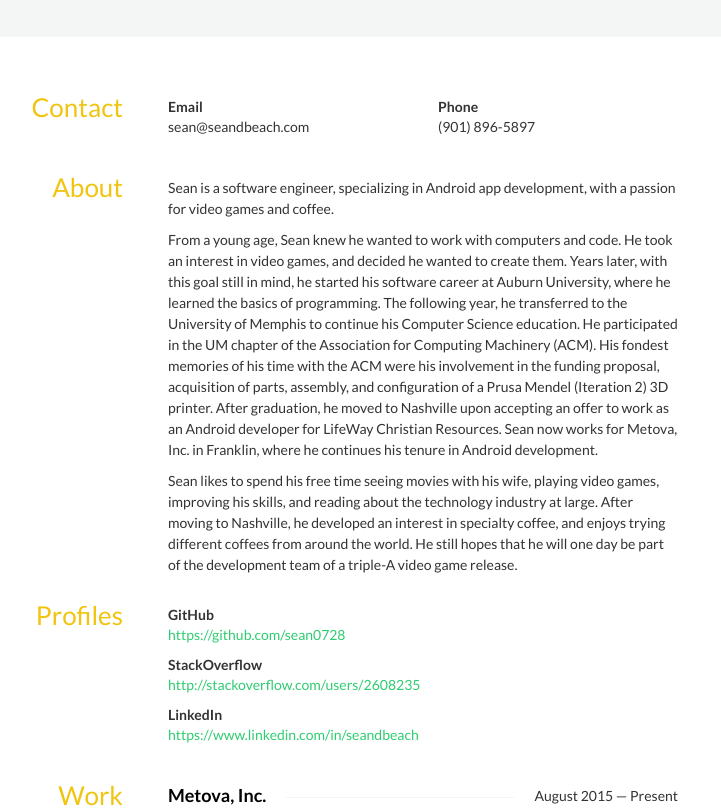
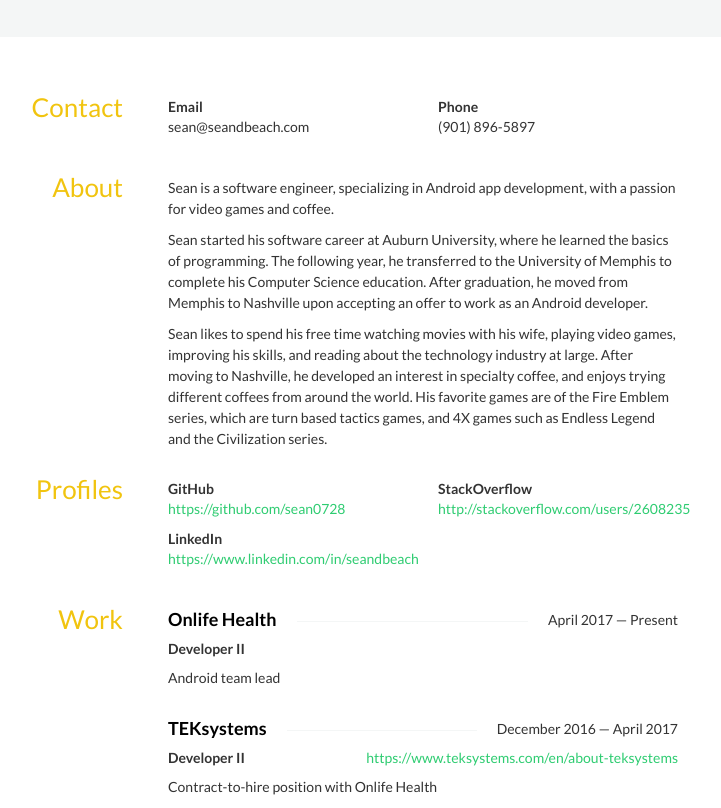
Before and after one commit to sbeach/sbeach.github.io, a plain HTML site: page index.html in a window 1280 px wide. Shown: the part 149-957 px from the top of the page, without its empty margins (307-1028 px from the left). Drawn offline with nearby package versions, Linux system fonts and the light colour scheme; some icons are missing.

Commit message:
Generated updated HTML

```diff
--- a/index.html
+++ b/index.html
@@ -232,8 +232,8 @@
 		</aside>
 		<div class="col-sm-9">
 			<p>Sean is a software engineer, specializing in Android app development, with a passion for video games and coffee.</p>
-			<p>From a young age, Sean knew he wanted to work with computers and code. He took an interest in video games, and decided he wanted to create them. Years later, with this goal still in mind, he started his software career at Auburn University, where he learned the basics of programming. The following year, he transferred to the University of Memphis to continue his Computer Science education. He participated in the UM chapter of the Association for Computing Machinery (ACM). His fondest memories of his time with the ACM were his involvement in the funding proposal, acquisition of parts, assembly, and configuration of a Prusa Mendel (Iteration 2) 3D printer. After graduation, he moved to Nashville upon accepting an offer to work as an Android developer for LifeWay Christian Resources. Sean now works for Metova, Inc. in Franklin, where he continues his tenure in Android development.</p>
-			<p>Sean likes to spend his free time seeing movies with his wife, playing video games, improving his skills, and reading about the technology industry at large. After moving to Nashville, he developed an interest in specialty coffee, and enjoys trying different coffees from around the world. He still hopes that he will one day be part of the development team of a triple-A video game release.</p>
+			<p>Sean started his software career at Auburn University, where he learned the basics of programming. The following year, he transferred to the University of Memphis to complete his Computer Science education. After graduation, he moved from Memphis to Nashville upon accepting an offer to work as an Android developer.</p>
+			<p>Sean likes to spend his free time watching movies with his wife, playing video games, improving his skills, and reading about the technology industry at large. After moving to Nashville, he developed an interest in specialty coffee, and enjoys trying different coffees from around the world. His favorite games are of the Fire Emblem series, which are turn based tactics games, and 4X games such as Endless Legend and the Civilization series.</p>
 		</div>
 	</section>
 	<section id="profiles" class="row">
@@ -250,8 +250,6 @@
 							<a href="https://github.com/sean0728">https://github.com/sean0728</a>
 						</div>
 				</div>
-			</div>
-            <div class="row">
 				<div class="col-sm-6">
 					<strong class="network">
 						StackOverflow
@@ -260,8 +258,6 @@
 							<a href="http://stackoverflow.com/users/2608235">http://stackoverflow.com/users/2608235</a>
 						</div>
 				</div>
-			</div>
-				<div class="row">
 				<div class="col-sm-6">
 					<strong class="network">
 						LinkedIn
@@ -282,9 +278,43 @@
 			<div class="row">
 			<div class="col-sm-12">
 				<h4 class="strike-through">
+					<span>Onlife Health</span>
+					<span class="date">
+						April 2017 — Present
+					</span>
+				</h4>
+				<div class="website pull-right">
+					<a href=""></a>
+				</div>
+				<div class="position">
+					Developer II
+				</div>
+				<div class="summary">
+					<p>Android team lead</p>
+				</div>
+			</div>
+			<div class="col-sm-12">
+				<h4 class="strike-through">
+					<span>TEKsystems</span>
+					<span class="date">
+						December 2016 — April 2017
+					</span>
+				</h4>
+				<div class="website pull-right">
+					<a href="https://www.teksystems.com/en/about-teksystems">https://www.teksystems.com/en/about-teksystems</a>
+				</div>
+				<div class="position">
+					Developer II
+				</div>
+				<div class="summary">
+					<p>Contract-to-hire position with Onlife Health</p>
+				</div>
+			</div>
+			<div class="col-sm-12">
+				<h4 class="strike-through">
 					<span>Metova, Inc.</span>
 					<span class="date">
-						August 2015 — Present
+						August 2015 — December 2016
 					</span>
 				</h4>
 				<div class="website pull-right">
@@ -362,7 +392,7 @@
 				<h4 class="strike-through">
 					<span>Nashville Mobile Development User Group</span>
 					<span class="date">
-						April 2016 - Present
+						April 2016 — Present
 					</span>
 				</h4>
 				<div class="website pull-right">
@@ -475,12 +505,13 @@
 			<div class="row">
 			<div class="col-sm-6">
 				<div class="name">
-					<h4>Android App Developer</h4>
+					<h4>Android Development</h4>
 				</div>
 				<ul class="keywords">
 					<li>Android</li>
 					<li>Java</li>
-					<li>Javascript</li>
+					<li>Unit testing</li>
+					<li>Espresso testing</li>
 				</ul>
 			</div>
 			</div>
@@ -519,7 +550,7 @@
 			</div>
 			<div class="col-sm-6">
 				<div class="language">
-					<strong>Scala</strong>
+					<strong>Swift</strong>
 				</div>
 				<div class="fluency">
 					Beginner
@@ -527,7 +558,7 @@
 			</div>
 			<div class="col-sm-6">
 				<div class="language">
-					<strong>Swift</strong>
+					<strong>.NET</strong>
 				</div>
 				<div class="fluency">
 					Beginner
```
Lines whose indentation alone changed are shown as unchanged.
